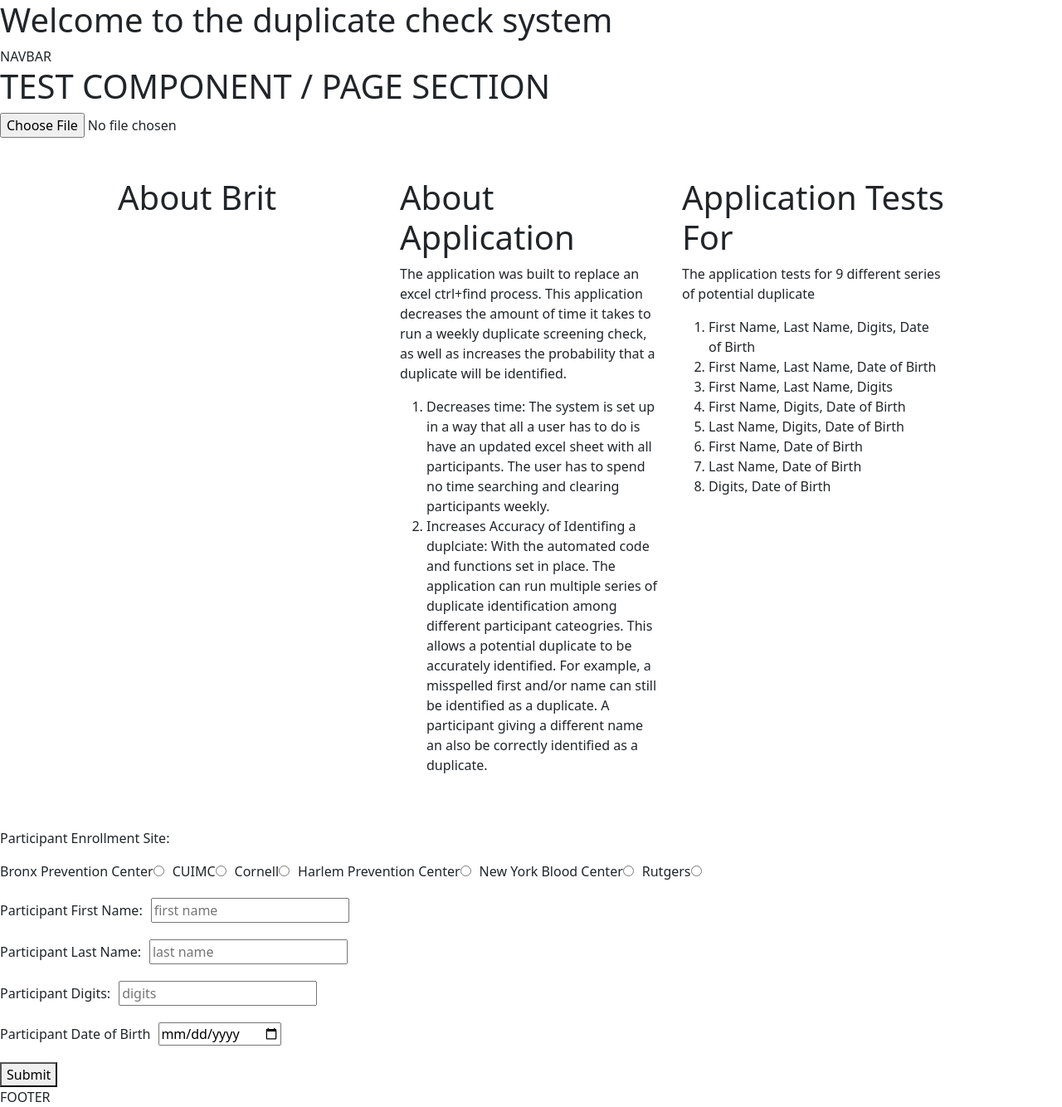
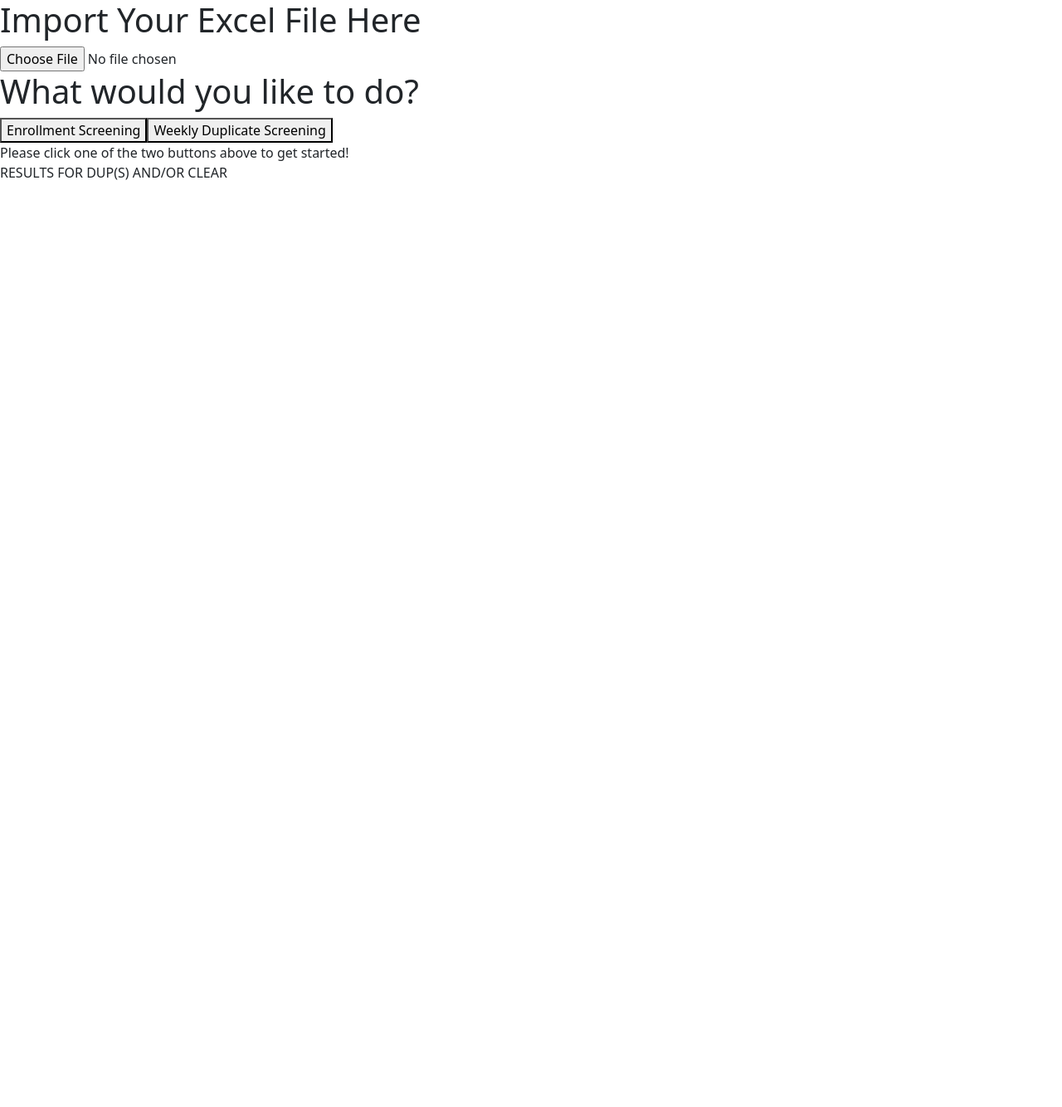
Before and after one commit to bsovic23/duplicate-check, a React (Create React App) app in the folder client/: page /duplicate in a window 1280 px wide. Shown: the whole page at 83% size. After the commit the page ends 800 px from the top, so only its background shows below. Built offline with nearby package versions, Linux system fonts and the light colour scheme.

Commit message:
duplicate check now includes choices for enrollment vs screening

```diff
--- a/client/package.json
+++ b/client/package.json
@@ -10,6 +10,7 @@
     "exceljs": "^4.3.0",
     "react": "17.0.2",
     "react-dom": "17.0.2",
+    "react-router-dom": "^6.14.1",
     "react-scripts": "5.0.1",
     "web-vitals": "^2.1.4"
   },
--- a/client/src/App.js
+++ b/client/src/App.js
@@ -1,12 +1,34 @@
 import React from 'react';
+import { BrowserRouter as Router, Routes, Route } from 'react-router-dom';
 
+// Page Imports
 import Home from './pages/Home';
+import About from './pages/About';
+import NoMatch from './pages/NoMatch';
+import DuplicateCheck from './pages/DuplicateCheck';
 
 function App() {
   return (
-    <div className="App">
-        < Home />
-    </div>
+    <Router>
+      <Routes>
+        <Route
+          path="/"
+          element={<Home />}
+        />
+        <Route
+          path="/about"
+          element={<About />}
+        />
+        <Route
+          path="/duplicate"
+          element={<DuplicateCheck />}
+        />
+        <Route
+          path="*"
+          element={<NoMatch />}
+        />
+      </Routes>
+    </Router>
   );
 }
 
--- a/client/src/components/DuplicateCheck/DuplicateCheckForm/index.js
+++ b/client/src/components/DuplicateCheck/DuplicateCheckForm/index.js
@@ -1,78 +1,110 @@
 import React, { useState } from 'react';
 
-const DuplicateCheckForm = () => {
+function DuplicateCheckForm() {
+
+    // Handle Enrollment vs Weekly Screening
+    const [ showForm, setShowForm ] = useState('blank');
+
+    const handleEnrollment = () => {
+        setShowForm('enrollment');
+    };
+
+    const handleScreening = () => {
+        setShowForm('screening');
+    };
+
+    // Enrollment Screening
+    const initialFormData = {
+        firstName: '',
+        lastName: '',
+        dob: '',
+        digits: '',
+        site: '',
+    };
+
+    const [ formData, setFormData ] = useState(initialFormData);
+
+    const handleChange = (event) => {
+        const { name, value } = event.target;
+        setFormData((prevData) => ({
+            ...prevData,
+            [name]: value,
+        }));
+    };
+
+    const handleSubmit = (event) => {
+        event.preventDefault();
+        console.log(formData);
+        setFormData(initialFormData);
+    }
+
     return(
         <section class='duplicate-check-form'>
-            <form>
-                <div>
-                    <p>Participant Enrollment Site:</p>
-                    <label>
-                        Bronx Prevention Center
-                        <input
-                            type='radio'
-                            name='bronx'
-                            value='BRONX'
-                        />
-                    </label>
-                    <label>
-                        CUIMC
-                        <input
-                            type='radio'
-                            name='cuimc'
-                            value='CUIMC'
-                        />
-                    </label>
-                    <label>
-                        Cornell
-                        <input
-                            type='radio'
-                            name='cornell'
-                            value='CORNELL'
-                        />
-                    </label>
-                    <label>
-                        Harlem Prevention Center
-                        <input
-                            type='radio'
-                            name='harlem'
-                            value='HARLEM'
-                        />
-                    </label>
-                    <label>
-                        New York Blood Center
-                        <input
-                            type='radio'
-                            name='nybc'
-                            value='NYBC'
-                        />
-                    </label>
-                    <label>
-                        Rutgers
-                        <input
-                            type='radio'
-                            name='rutgers'
-                            value='RUTGERS'
-                        />
-                    </label>
-                </div>
-                <div>
-                    <label for='firstname'>Participant First Name:</label>
-                    <input type='text' id='firstname' placeholder='first name' />
-                </div>
-                <div>
-                    <label for='lastname'>Participant Last Name:</label>
-                    <input type='text' id='lastname' placeholder='last name'/>
-                </div>
-                <div>
-                    <label for='digits'>Participant Digits:</label>
-                    <input type='text' id='digits' placeholder='digits'/>
-                </div>
-                <div>
-                    <label for='dob'>Participant Date of Birth</label>
-                    <input type='date' id='dob'/>
-                </div>
-                <button type='submit'>Submit</button>
-            </form>
+            <section>
+                <h1>What would you like to do?</h1>
+                <button onClick={handleEnrollment}>Enrollment Screening</button>
+                <button onClick={handleScreening}>Weekly Duplicate Screening</button>
+            </section>
+
+            {showForm === 'blank' && (
+            <section>
+                Please click one of the two buttons above to get started!
+            </section>
+            )}
+
+            {showForm === 'enrollment' && (
+            <section>
+                <h2>Enrollment Clearance</h2>
+                <form onSubmit={handleSubmit}>
+                <label htmlFor='firstName'>First Name:</label>
+                <input
+                    type="text"
+                    id="firstName"
+                    name="firstName"
+                    value={formData.firstName}
+                    onChange={handleChange}
+                />
+                <label htmlFor='lastName'>Last Name:</label>
+                <input
+                    type="text"
+                    id="lastName"
+                    name="lastName"
+                    value={formData.lastName}
+                    onChange={handleChange}
+                />
+                <label htmlFor='site'>Site:</label>
+                <input
+                    type="text"
+                    id="site"
+                    name="site"
+                    value={formData.site}
+                    onChange={handleChange}
+                />
+                <label htmlFor='dob'>Date of Birth:</label>
+                <input
+                    type="date"
+                    id="dob"
+                    name="dob"
+                    value={formData.dob}
+                    onChange={handleChange}
+                />
+
+                    <button type='submit'>Check Enrollment</button>
+                </form>
+            </section>
+            )}
+
+            {showForm === 'screening' && (
+            <section>
+                <h2>Weekly Duplicate Screening</h2>
+                <form>
+
+                    <button type='submit'>Check Screening</button>
+                </form>
+            </section>
+            )}
+
+
         </section>
     )
 };
--- a/client/src/components/DuplicateCheck/DuplicateCheckImport/index.js
+++ b/client/src/components/DuplicateCheck/DuplicateCheckImport/index.js
@@ -26,6 +26,7 @@ const DuplicateCheckImport = () => {
 
   return (
     <div>
+      <h1>Import Your Excel File Here</h1>
       <input type="file" accept=".xlsx" onChange={handleFileChange} />
       {tableData && (
         <table>
--- a/client/src/pages/DuplicateCheck.js
+++ b/client/src/pages/DuplicateCheck.js
@@ -1,4 +1,4 @@
-import React from 'react';
+import React, { useState } from 'react';
 
 import DuplicateCheckImport from '../components/DuplicateCheck/DuplicateCheckImport';
 import DuplicateCheckForm from '../components/DuplicateCheck/DuplicateCheckForm';
@@ -7,15 +7,10 @@ const DuplicateCheck = () => {
     return(
         <section class='duplcate-check'>
             <section>
-                FORM FOR DUP SCREENING ie - is this a weekly screening or enrollment screening
-
-                If weekly screening then box with 'what is the weekly screening number'
-
-                If enrollment screening - form with entering the participants information
-                <DuplicateCheckForm />
+                < DuplicateCheckImport />
             </section>
             <section>
-                < DuplicateCheckImport />
+                <DuplicateCheckForm />
             </section>
             <section>
                 RESULTS FOR DUP(S) AND/OR CLEAR
--- a/client/src/pages/Home.js
+++ b/client/src/pages/Home.js
@@ -4,7 +4,6 @@ import React from 'react';
 
 import DuplicateCheckImport from '../components/DuplicateCheck/DuplicateCheckImport';
 import DuplicateCheckForm from '../components/DuplicateCheck/DuplicateCheckForm';
-import About from './About';
 
 // TEST COMPONENT / PAGE SECTION ABOVE ^^^
 
@@ -12,19 +11,11 @@ const Home = () => {
     return(
         <section class='home'>
             <header>
-                <h1>Welcome to the duplicate check system</h1>
                 <div>NAVBAR</div>
             </header>
-            <div>
-                <h1>TEST COMPONENT / PAGE SECTION </h1>
-                    <DuplicateCheckImport />
-                <div>
-                    <About />
-                </div>
-                <div>
-                    <DuplicateCheckForm />
-                </div>
-            </div>
+           <section>
+
+           </section>
             <footer class='footer'>
                 FOOTER
             </footer>
--- /dev/null
+++ b/client/src/pages/NoMatch.js
@@ -0,0 +1,11 @@
+import React from 'react';
+
+function NoMatch() {
+    return(
+        <section class='no-match'>
+            ERROR 404: There is no link with this address!
+        </section>
+    )
+};
+
+export default NoMatch;
```
Also changed, not shown: client/src/pages/Error.js (deleted), 1 other file (tests, documents, lock files or other folders).
